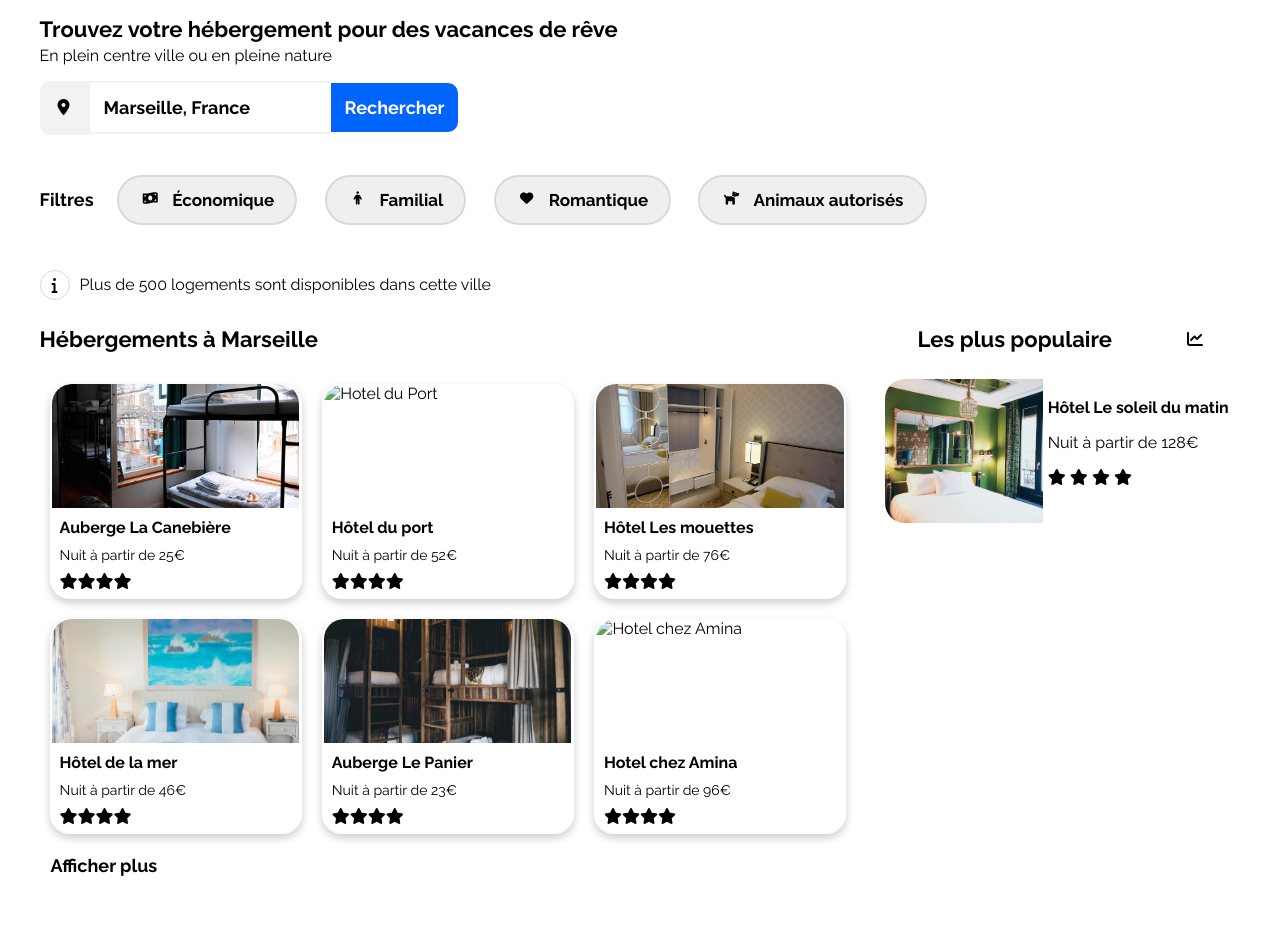
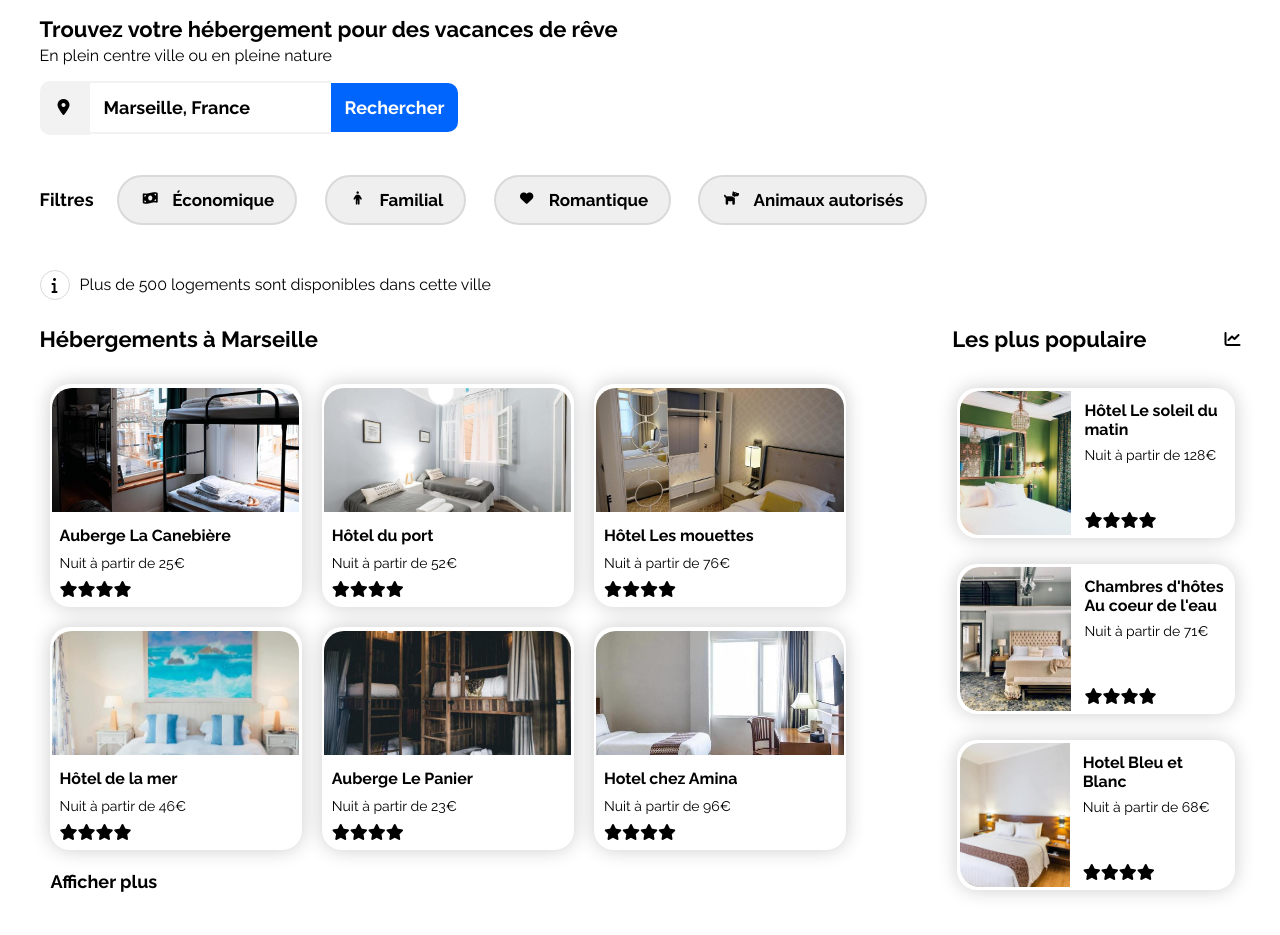
Before and after one commit to Nylophira/Projet-OCR, a plain HTML site: page index.html in a window 1280 px wide. Shown: the part 147-1082 px from the top of the page. Drawn offline with Linux system fonts and the light colour scheme.

Commit message:
fin cartes Pop

```diff
--- a/index.html
+++ b/index.html
@@ -63,7 +63,7 @@
                     <figcaption class="legHebergement">
                         <h2>Auberge La Canebière</h2>
                         <p>Nuit à partir de 25€</p>
-                        <div>
+                        <div class="etoiles">
                             <i class="fa-solid fa-star"></i>
                             <i class="fa-solid fa-star"></i>
                             <i class="fa-solid fa-star"></i>
@@ -76,7 +76,7 @@
                     <figcaption class="legHebergement">
                         <h2>Hôtel du port</h2>
                         <p>Nuit à partir de 52€</p>
-                        <div>
+                        <div class="etoiles">
                             <i class="fa-solid fa-star"></i>
                             <i class="fa-solid fa-star"></i>
                             <i class="fa-solid fa-star"></i>
@@ -89,7 +89,7 @@
                     <figcaption class="legHebergement">
                         <h2>Hôtel Les mouettes</h2>
                         <p>Nuit à partir de 76€</p>
-                        <div>
+                        <div class="etoiles">
                             <i class="fa-solid fa-star"></i>
                             <i class="fa-solid fa-star"></i>
                             <i class="fa-solid fa-star"></i>
@@ -102,7 +102,7 @@
                     <figcaption class="legHebergement">
                         <h2>Hôtel de la mer</h2>
                         <p>Nuit à partir de 46€</p>
-                        <div>
+                        <div class="etoiles">
                             <i class="fa-solid fa-star"></i>
                             <i class="fa-solid fa-star"></i>
                             <i class="fa-solid fa-star"></i>
@@ -115,7 +115,7 @@
                     <figcaption class="legHebergement">
                         <h2>Auberge Le Panier</h2>
                         <p>Nuit à partir de 23€</p>
-                        <div>
+                        <div class="etoiles">
                             <i class="fa-solid fa-star"></i>
                             <i class="fa-solid fa-star"></i>
                             <i class="fa-solid fa-star"></i>
@@ -128,7 +128,7 @@
                     <figcaption class="legHebergement">
                         <h2>Hotel chez Amina</h2>
                         <p>Nuit à partir de 96€</p>
-                        <div>
+                        <div class="etoiles">
                             <i class="fa-solid fa-star"></i>
                             <i class="fa-solid fa-star"></i>
                             <i class="fa-solid fa-star"></i>
@@ -153,7 +153,37 @@
                             <h2>Hôtel Le soleil du matin</h2>
                             <p>Nuit à partir de 128€</p>
                         </div>
+                        <div class="etoiles">
+                            <i class="fa-solid fa-star"></i>
+                            <i class="fa-solid fa-star"></i>
+                            <i class="fa-solid fa-star"></i>
+                            <i class="fa-solid fa-star"></i>
+                        </div>
+                    </figcaption>
+                </figure>
+                <figure class="unPop">
+                    <img src="Images Booki\hebergements\4_small\aw-creative-VGs8z60yT2c-unsplash.jpg" alt="Chambres d'hôtes Au coeur de l'eau">
+                    <figcaption class="legPop">
                         <div>
+                            <h2>Chambres d'hôtes Au coeur de l'eau</h2>
+                            <p>Nuit à partir de 71€</p>
+                        </div>
+                        <div class="etoiles">
+                            <i class="fa-solid fa-star"></i>
+                            <i class="fa-solid fa-star"></i>
+                            <i class="fa-solid fa-star"></i>
+                            <i class="fa-solid fa-star"></i>
+                        </div>
+                    </figcaption>
+                </figure>
+                <figure class="unPop">
+                    <img id="imgPop3" src="Images Booki\hebergements\4_small\febrian-zakaria-sjvU0THccQA-unsplash.jpg" alt="Hôtel Bleu et Blanc">
+                    <figcaption class="legPop">
+                        <div>
+                            <h2>Hotel Bleu et Blanc</h2>
+                            <p>Nuit à partir de 68€</p>
+                        </div>
+                        <div class="etoiles">
                             <i class="fa-solid fa-star"></i>
                             <i class="fa-solid fa-star"></i>
                             <i class="fa-solid fa-star"></i>
--- a/styles.css
+++ b/styles.css
@@ -205,6 +205,16 @@ button:hover {
     flex-direction: row;
 }
 
+.etoiles {
+    display: flex;
+    flex-direction: row;
+}
+
+.etoiles [class^="svg-inline--fa"] {
+    height: 12px;
+}
+
+
 /* Sous-Partie - hébergement*/
 
 .cardHebergements {
@@ -224,7 +234,7 @@ button:hover {
 
 .unHebergement {
     border-radius: 20px;
-    box-shadow: 0 4px 8px 0 rgba(0,0,0,0.2);
+    box-shadow: 0px 0px 20px rgba(0,0,0,0.2);
     width: 30%;
     display: flex;
     flex-direction: column;
@@ -237,6 +247,7 @@ button:hover {
     width: 98%;
     border-radius: 20px 20px 0px 0px;
     object-fit: cover;
+    margin: 4px;
 }
 
 .legHebergement {
@@ -254,10 +265,6 @@ button:hover {
     margin: 5px;
 }
 
-.legHebergement [class^="svg-inline--fa"] {
-    height: 12px;
-}
-
 .legHebergement div {
     display: flex;
     margin: 5px;
@@ -268,8 +275,9 @@ button:hover {
 
 .cardPop {
     width: 30%;
-    /* display: flex;
-    flex-direction: column; */
+    display: flex;
+    flex-direction: column;
+    align-items: flex-end;
 
 }
 
@@ -277,13 +285,16 @@ button:hover {
     display: flex;
     flex-direction: row;
     align-items: center;
-    justify-content: space-around;
-
+    justify-content: space-between;
+    width: 80%;
 }
 
 .contImgPop {
     display: flex;
     flex-direction: column;
+    justify-content: space-around;
+    width: 80%;
+    height: 100%;
 
 }
 
@@ -291,18 +302,37 @@ button:hover {
     display: flex;
     flex-direction: row;
     margin: 5px;
+    border-radius: 20px;
+    box-shadow: 0px 0px 20px rgba(0,0,0,0.2);
+
 }
 
 .unPop img {
- width: 45%;
+ width: 40%;
  height: 144px;
  border-radius: 20px 0px 0px 20px ;
  object-fit: cover;
+ margin: 3px;
 }
 
 .legPop {
     display: flex;
     flex-direction: column;
+    justify-content: space-between;
     padding: 5px;
-    width: 55%;
+    width: 60%;
+    margin: 5px;
 }
+
+.legPop h2 {
+    margin: 3px 0px 5px 0px;
+}
+
+.legPop p {
+    font-size: 14px;
+    margin: 8px 0px 3px 0px;
+}
+
+#imgPop3 {
+    width: 46%;
+}
```
Also changed, not shown: Images Booki/hebergements/4_small/aw-creative-VGs8z60yT2c-unsplash.jpg (added), Images Booki/hebergements/4_small/febrian-zakaria-M6S1WvfW68A-unsplash.jpg (added), Images Booki/hebergements/4_small/febrian-zakaria-sjvU0THccQA-unsplash.jpg (added), Images Booki/hebergements/4_small/fred-kleber-gTbaxaVLvsg-unsplash.jpg (added).
